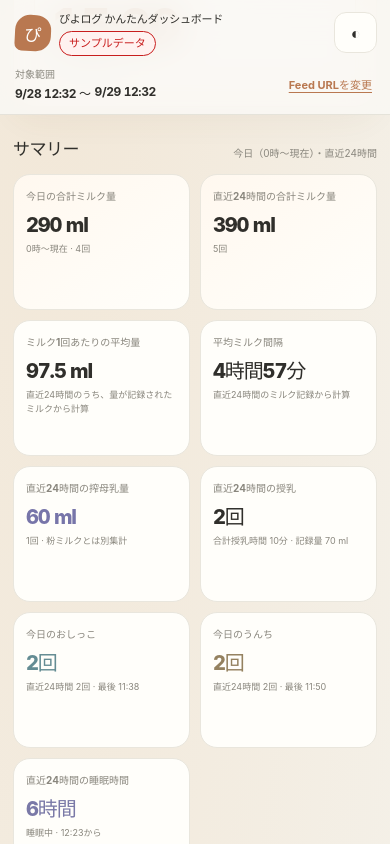
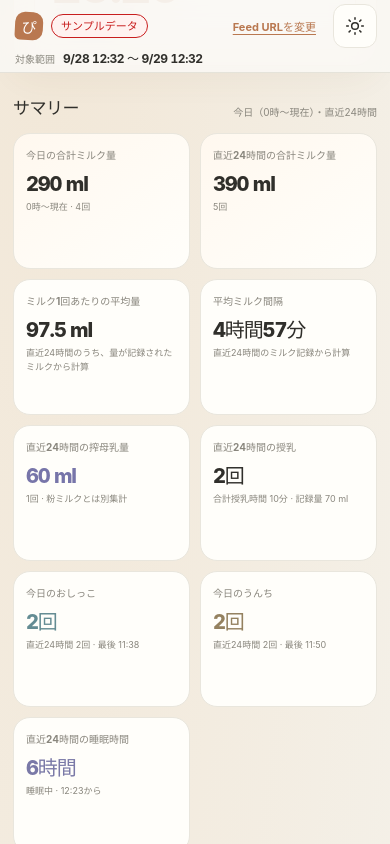
Before and after one commit to x0x0b/piyolog-dashboard, a React (Vite) app: page / in a window 390 px wide. Both pictures are taken after a click on the button "サンプルデータで表示を試す". Shown: the part 351-1195 px from the top of the page. Built offline with nearby package versions, Linux system fonts and the light colour scheme.

Commit message:
feat: refactor theme preference handling and improve dashboard layout for better usability

```diff
--- a/src/App.tsx
+++ b/src/App.tsx
@@ -29,7 +29,10 @@ function readSavedUrl(): string | null {
 }
 
 function readPreferences(): Preferences {
-  const defaults: Preferences = { feedingInterval: 3, theme: 'system' };
+  const defaults: Preferences = {
+    feedingInterval: 3,
+    theme: window.matchMedia?.('(prefers-color-scheme: dark)').matches ? 'dark' : 'light',
+  };
   try {
     const raw = window.localStorage.getItem(PREFERENCES_STORAGE_KEY);
     if (!raw) return defaults;
@@ -49,9 +52,7 @@ function readPreferences(): Preferences {
         ? candidateInterval
         : defaults.feedingInterval;
     const theme =
-      candidate.theme === 'system' || candidate.theme === 'light' || candidate.theme === 'dark'
-        ? candidate.theme
-        : defaults.theme;
+      candidate.theme === 'light' || candidate.theme === 'dark' ? candidate.theme : defaults.theme;
     return { feedingInterval, theme };
   } catch {
     return defaults;
@@ -235,12 +236,7 @@ export default function App() {
   }, [preferences]);
 
   useEffect(() => {
-    const root = document.documentElement;
-    if (preferences.theme === 'system') {
-      root.removeAttribute('data-theme');
-    } else {
-      root.setAttribute('data-theme', preferences.theme);
-    }
+    document.documentElement.setAttribute('data-theme', preferences.theme);
   }, [preferences.theme]);
 
   const retryInSeconds = Math.max(0, Math.ceil((nextAllowedAt - now) / 1000));
--- a/src/components/Dashboard.tsx
+++ b/src/components/Dashboard.tsx
@@ -12,7 +12,7 @@ import type { FeedErrorKind } from '../data/feedClient';
 import type { FeedRecord, PiyologFeedV1 } from '../types/feed';
 import Disclaimer from './Disclaimer';
 
-export type ThemePreference = 'system' | 'light' | 'dark';
+export type ThemePreference = 'light' | 'dark';
 
 interface DashboardProps {
   feed: PiyologFeedV1 | null;
@@ -535,9 +535,8 @@ export default function Dashboard({
           <div className="range-context">
             <span className="range-context-label">対象範囲</span>
             <h1>
-              <span>
-                <time dateTime={feed.range.from}>{formatLocalDateTime(feed.range.from)}</time> 〜
-              </span>
+              <time dateTime={feed.range.from}>{formatLocalDateTime(feed.range.from)}</time>
+              {' 〜 '}
               <time dateTime={feed.range.to}>{formatLocalDateTime(feed.range.to)}</time>
             </h1>
           </div>
@@ -551,21 +550,35 @@ export default function Dashboard({
           Feed URLを変更
         </button>
         <div className="header-actions">
-          <label className="theme-control">
-            <span className="sr-only">テーマ</span>
-            <span className="theme-symbol" aria-hidden="true">
-              {theme === 'system' ? '◐' : theme === 'dark' ? '☾' : '☀'}
-            </span>
-            <select
-              aria-label="テーマ"
-              value={theme}
-              onChange={(event) => onThemeChange(event.target.value as ThemePreference)}
+          <button
+            className="theme-toggle"
+            type="button"
+            aria-label={theme === 'dark' ? 'ライトモードに切り替える' : 'ダークモードに切り替える'}
+            title={theme === 'dark' ? 'ライトモードに切り替える' : 'ダークモードに切り替える'}
+            onClick={() => onThemeChange(theme === 'dark' ? 'light' : 'dark')}
+          >
+            <svg
+              width="20"
+              height="20"
+              viewBox="0 0 24 24"
+              fill="none"
+              stroke="currentColor"
+              strokeWidth="1.8"
+              strokeLinecap="round"
+              strokeLinejoin="round"
+              aria-hidden="true"
+              focusable="false"
             >
-              <option value="system">自動テーマ</option>
-              <option value="light">ライト</option>
-              <option value="dark">ダーク</option>
-            </select>
-          </label>
+              {theme === 'light' ? (
+                <>
+                  <circle cx="12" cy="12" r="4" />
+                  <path d="M12 2v2m0 16v2M2 12h2m16 0h2M4.93 4.93l1.42 1.42m11.3 11.3 1.42 1.42M4.93 19.07l1.42-1.42m11.3-11.3 1.42-1.42" />
+                </>
+              ) : (
+                <path d="M21 12.8A9 9 0 0 1 11.2 3a9 9 0 1 0 9.8 9.8Z" />
+              )}
+            </svg>
+          </button>
         </div>
       </header>
 
--- a/src/styles.css
+++ b/src/styles.css
@@ -335,11 +335,11 @@ input[type='text']::placeholder {
   display: grid;
   grid-template-areas: 'brand range change theme';
   grid-template-columns: minmax(0, 1fr) auto auto auto;
-  min-height: 72px;
+  min-height: 54px;
   align-items: center;
   justify-content: space-between;
-  gap: 12px;
-  padding: 10px max(20px, calc((100% - 1040px) / 2));
+  gap: 0 12px;
+  padding: 4px max(20px, calc((100% - 1040px) / 2));
   border-bottom: 1px solid var(--header-border);
   background: var(--header-bg);
   backdrop-filter: blur(18px);
@@ -355,11 +355,11 @@ input[type='text']::placeholder {
 }
 
 .wordmark-icon {
-  width: 41px;
-  height: 41px;
+  width: 28px;
+  height: 28px;
   flex: 0 0 auto;
-  border-radius: 15px 15px 15px 7px;
-  font-size: 19px;
+  border-radius: 10px 10px 10px 5px;
+  font-size: 15px;
 }
 
 .wordmark strong,
@@ -400,7 +400,6 @@ input[type='text']::placeholder {
   gap: 8px;
 }
 
-.theme-control select,
 .next-feed-estimate-line select {
   min-height: 42px;
   padding: 0 32px 0 12px;
@@ -412,8 +411,26 @@ input[type='text']::placeholder {
   font-weight: 650;
 }
 
-.theme-symbol {
-  display: none;
+.theme-toggle {
+  display: grid;
+  width: 44px;
+  height: 44px;
+  padding: 0;
+  place-items: center;
+  border: 1px solid var(--border);
+  border-radius: 12px;
+  color: var(--text);
+  background: var(--surface);
+  cursor: pointer;
+}
+
+.theme-toggle:hover {
+  background: var(--accent-wash);
+}
+
+.theme-toggle:focus-visible {
+  outline: 2px solid var(--focus);
+  outline-offset: 3px;
 }
 
 .dashboard-content {
@@ -424,9 +441,11 @@ input[type='text']::placeholder {
 
 .range-context {
   grid-area: range;
-  display: grid;
+  display: flex;
+  align-items: baseline;
   min-width: 0;
-  gap: 3px;
+  gap: 8px;
+  white-space: nowrap;
 }
 
 .range-context-label {
@@ -435,17 +454,11 @@ input[type='text']::placeholder {
 }
 
 .range-context h1 {
-  display: flex;
-  flex-wrap: wrap;
-  gap: 2px 4px;
   margin: 0;
   font-size: 12px;
+  line-height: 1.5;
   font-variant-numeric: tabular-nums;
   letter-spacing: -0.035em;
-}
-
-.range-context h1 > * {
-  white-space: nowrap;
 }
 
 .header-feed-change {
@@ -1195,28 +1208,29 @@ input[type='text']::placeholder {
 @media (max-width: 900px) {
   .app-header {
     grid-template-areas:
-      'brand theme'
-      'range change';
-    grid-template-columns: minmax(0, 1fr) auto;
-    row-gap: 8px;
+      'brand change theme'
+      'range range range';
+    grid-template-columns: minmax(0, 1fr) auto auto;
+    row-gap: 2px;
+  }
+
+  .wordmark strong {
+    display: none;
+  }
+
+  .sample-badge {
+    margin-top: 0;
   }
 }
 
 @media (max-width: 480px) {
   .app-header {
-    min-height: 64px;
     padding-right: 13px;
     padding-left: 15px;
   }
 
   .wordmark {
     gap: 8px;
-  }
-
-  .wordmark-icon {
-    width: 36px;
-    height: 36px;
-    font-size: 17px;
   }
 
   .wordmark strong {
@@ -1229,38 +1243,6 @@ input[type='text']::placeholder {
 
   .header-actions {
     gap: 6px;
-  }
-
-  .theme-control select {
-    position: relative;
-    z-index: 1;
-    width: 43px;
-    min-height: 41px;
-    padding: 0 0 0 8px;
-    color: transparent;
-  }
-
-  .theme-control {
-    position: relative;
-    display: inline-flex;
-  }
-
-  .theme-symbol {
-    position: absolute;
-    z-index: 2;
-    top: 0;
-    left: 0;
-    display: grid;
-    width: 43px;
-    height: 41px;
-    color: var(--text);
-    font-size: 16px;
-    pointer-events: none;
-    place-items: center;
-  }
-
-  .theme-control option {
-    color: var(--text);
   }
 
   .dashboard-content {
```
